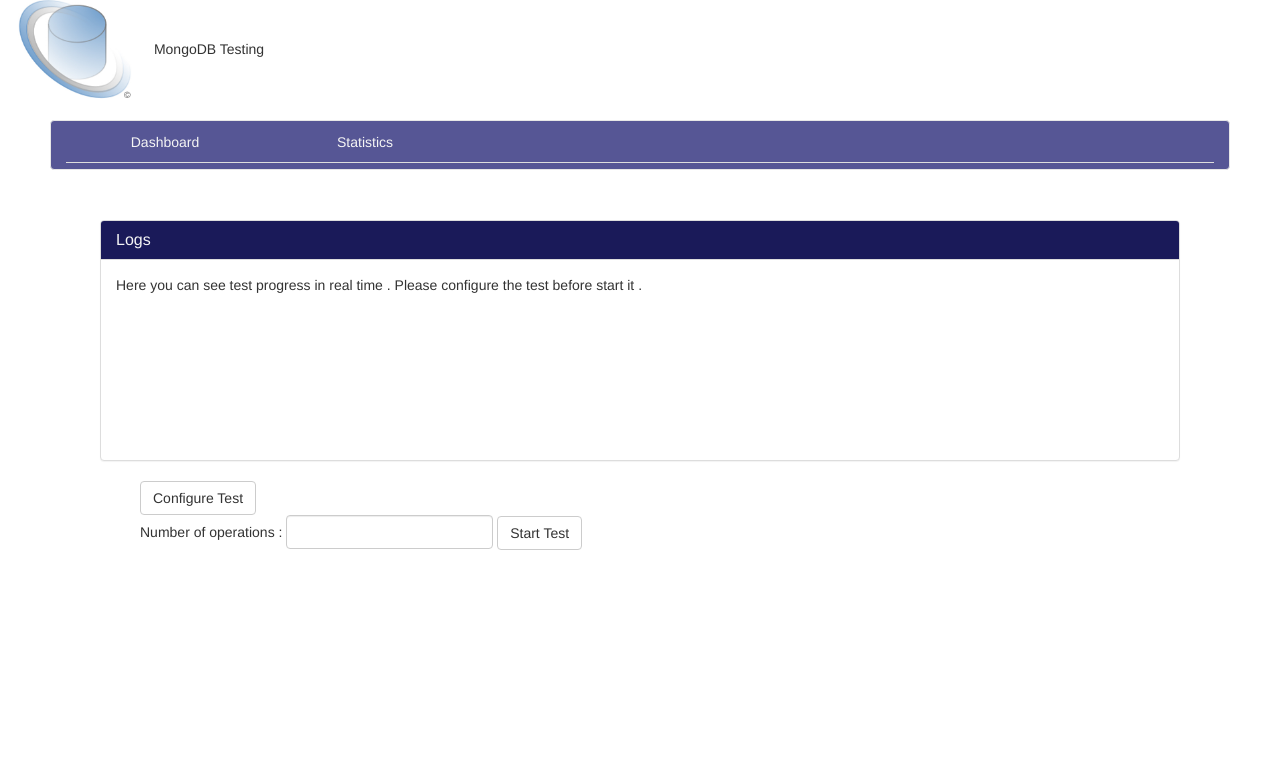
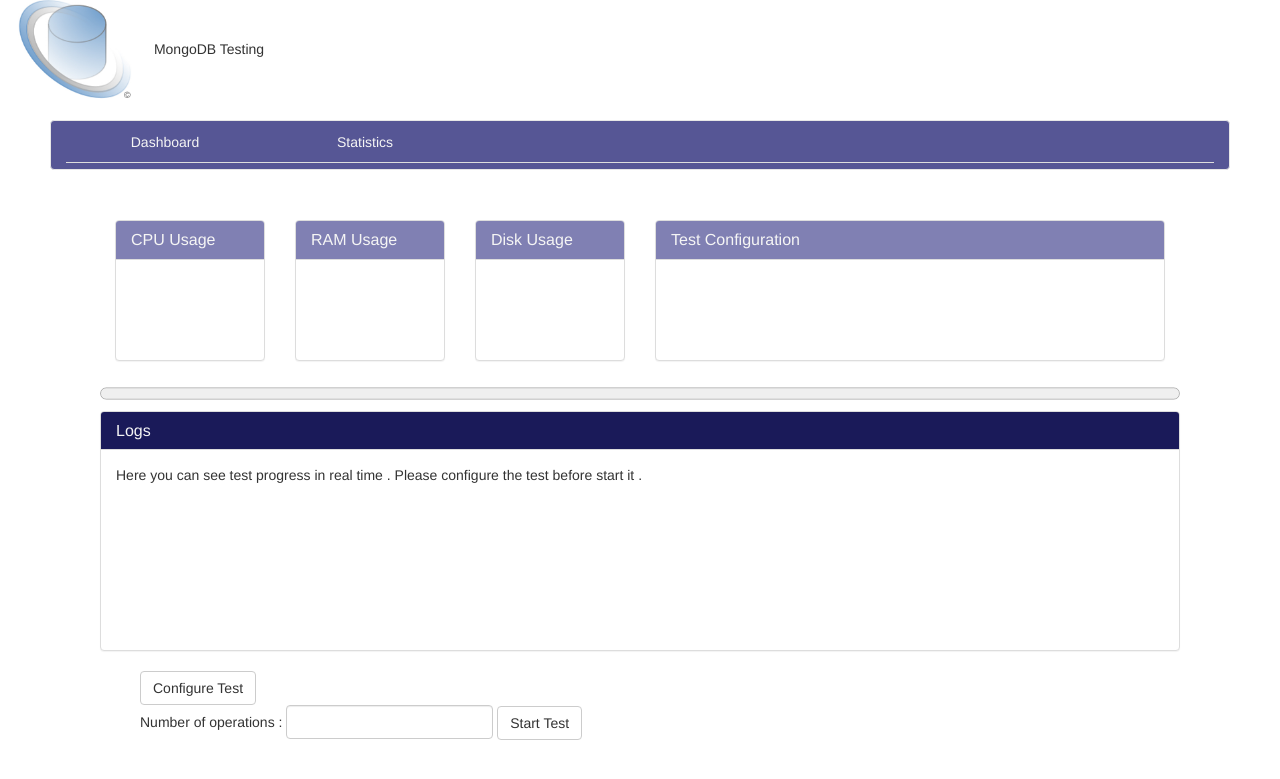
Before and after one commit to AndRRei/Licenta, a Django app: page /MongoTests/dashboard in a window 1280 px wide. Shown: the top 779 px of the page. Run offline with Django 3.2, Linux system fonts and the light colour scheme; data that the repository does not hold is empty; some libraries are stand-ins or nearby versions.

Commit message:
Added CPU usage
Added CPU usage

```diff
--- a/Licenta/Licenta/src/Licenta/urls.py
+++ b/Licenta/Licenta/src/Licenta/urls.py
@@ -11,5 +11,7 @@ urlpatterns = patterns('',
    #url(r'^MongoTests/tests', 'MongoTests.views.tests',name='tests'),
     url(r'^MongoTests/dashboard', 'MongoTests.views.dashboard',name='dashboard'),
     url(r'MongoTests/testMongoDB' , 'MongoTests.views.testMongoDB'),
-    url(r'MongoTests/saveTestConfiguration',"MongoTests.views.saveTestConfiguration")
+    url(r'MongoTests/saveTestConfiguration',"MongoTests.views.saveTestConfiguration"),
+    url(r'MongoTests/getTestStatus','MongoTests.views.getTestStatus'),
+    url(r'MongoTests/getCPUUsage','MongoTests.views.getCPUUsage')
 )
--- a/Licenta/Licenta/src/MongoTests/TableGenerator.py
+++ b/Licenta/Licenta/src/MongoTests/TableGenerator.py
@@ -32,14 +32,12 @@ class TableGenerator():
             db.read_collection.insert_one({"create":"readCollection"})
             documents=self.createDocuments(int(int(self.NumberOfOperations) * float(int(configuration['readPercentage'])*0.01)),configuration['readSize'],configuration['readKeys'])
             db.read_collection.insert_many(documents)
-            self.printCollection(db.read_collection)
         if 'writeState' in configuration:
             db.write_collection.insert_one({"create":"writeCollection"})
         if 'updateState' in configuration:
             db.update_collection.insert_one({"create":"updateCollection"})
             documents=self.createDocuments(int(int(self.NumberOfOperations) * float(int(configuration['updatePercentage'])*0.01)),configuration['updateSize'],configuration['updateKeys'])
             db.update_collection.insert_many(documents)
-            self.printCollection(db.update_collection)
     def createDocument(self,numberOfKeys,s):
         document = {}
         key=""
--- a/Licenta/Licenta/src/MongoTests/Templates/dashboard.html
+++ b/Licenta/Licenta/src/MongoTests/Templates/dashboard.html
@@ -3,6 +3,51 @@
 {% block title %}Dashboard{% endblock %}
 
 {% block content %}
+
+<div class="container-fluid">
+	<div class="row">
+		<div class="col-md-2" id="CPUUsage">
+			<div class="panel panel-default">
+				<div id="id-panel-CPUUsage-heading" class="panel-heading">
+					<h3 class="panel-title">CPU Usage</h3>
+				</div>
+				<div id="id-panel-CPUUsage-body" class="panel-body"></div>
+			</div>
+		</div>
+
+		<div class="col-md-2" id="memoryUsage">
+			<div class="panel panel-default">
+				<div id="id-panel-memoryUsage-heading" class="panel-heading">
+					<h3 class="panel-title">RAM Usage</h3>
+				</div>
+				<div id="id-panel-memoryUsage-body" class="panel-body"></div>
+			</div>
+		</div>
+		<div class="col-md-2" id="diskUsage">
+			<div class="panel panel-default">
+				<div id="id-panel-diskUsage-heading" class="panel-heading">
+					<h3 class="panel-title">Disk Usage</h3>
+				</div>
+				<div id="id-panel-diskUsage-body" class="panel-body"></div>
+			</div>
+		</div>
+		<div class="col-md-6" id="testConfiguration">
+			<div class="panel panel-default">
+				<div id="id-panel-testConfiguration-heading" class="panel-heading">
+					<h3 class="panel-title">Test Configuration</h3>
+				</div>
+				<div id="id-panel-testConfiguration-body" class="panel-body"></div>
+			</div>
+		</div>
+	</div>
+</div>
+
+<div id="progressStatus">
+	<div id="progressBarDiv" >
+		<progress id="progressBar" max="100" value="0"></progress>
+	</div>
+</div>
+
 <div class="panel panel-default">
 	<div id="id-panel-heading" class="panel-heading">
 		<h3 class="panel-title">Logs</h3>
@@ -22,10 +67,12 @@
 		<form id="startTestForm" action="" method="post">
 			{% csrf_token %}
 			<li>
-			<p>Number of operations :</p>
+				<p>
+					Number of operations :
+				</p>
 			</li>
 			<li>
-			<input name="NumberOfOperations" class="form-control" type="text">
+				<input id="NumberOfOperations" name="NumberOfOperations" class="form-control" type="text">
 			</li>
 			<li>
 				<button id="startTestButton" type="submit" class="btn btn-default">
@@ -102,6 +149,19 @@
 {% block script %}
 <script>
 	jQuery(document).ready(function() {
+		setInterval(function() {
+			$.ajax({
+				url : 'MongoTests/getCPUUsage',
+				datatype : 'json',
+				type : 'GET',
+				success : function(data) {
+					$("#id-panel-CPUUsage-body").html("<p style='color:green'>" + data.CPUUsage + " % </p><p style='color:red'>" + data.totalCPUUsage + " % </p>");
+					$("#id-panel-memoryUsage-body").html(data.memoryUsage + " % ");
+				},
+				error : function(data) {
+				}
+			});
+		}, 300);
 		$("#configureTestButton").click(function() {
 			$("#configureTestModal").modal();
 		});
@@ -111,50 +171,105 @@
 			aux = $("#Operation").html();
 			$('#operations').append(aux);
 
-
-
 		});
-	$('#configurationForm').submit(function(event) { // set onsubmit event to the form
+		$('#configurationForm').submit(function(event) {// set onsubmit event to the form
 			event.preventDefault();
-  			var data = $('#configurationForm').serialize(); // serialize all the data in the form
+			var data = $('#configurationForm').serialize();
+			// serialize all the data in the form
 			$.ajax({
-    		url: 'MongoTests/saveTestConfiguration', // php script to retern json encoded string
-    		data: data,  // serialized data to send on server
+				url : 'MongoTests/saveTestConfiguration', // php script to retern json encoded string
+				data : data, // serialized data to send on server
 				//dataType:'json', // set recieving type - JSON in case of a question
-    		type:'POST', // set sending HTTP Request type
-    		async:false,
-    		success: function(data) { // callback method for further manipulations
-
-        	console.log(data);
-
+				type : 'POST', // set sending HTTP Request type
+				success : function(element) {// callback method for further manipulations
+							console.log(element);
+							updateTestConfiguration(element);
 
 				},
-    		error: function(data) { alert("error"); // if error occured
+				error : function(data) {
+					alert("error");
+					// if error occured
 				}
 			});
 			//return false;
 		});
-	$("#startTestForm").submit(function(event){
+
+		$("#startTestForm").submit(function(event) {
 			event.preventDefault();
+			$("#startTestButton").attr('disabled', 'disabled');
+			$("#progressBar").attr('value', 0);
+			$("#progressBar").attr('max', $('#NumberOfOperations').val());
+			$("#id-panel-body").empty();
+			interval = setInterval(function() {
+				$.ajax({
+					url : 'MongoTests/getTestStatus',
+					datatype : 'json',
+					type : 'GET',
+					success : function(data) {
 
+						if (data.isTableCreated == 1) {
+							$('#id-panel-body').append('<p>Current operation is : ' + data.currentNumberOfOperation + '</p>');
+						} else if (data.isTableCreated == 0) {
+							$('#id-panel-body').append('<p>Creating tables . . .</p>');
+
+						}
+						if (data.isFinished == 1) {
+							clearInterval(interval);
+							$("#startTestButton").removeAttr('disabled');
+						}
+						$("#progressBar").attr('value', data.currentNumberOfOperation);
+					},
+					error : function(data) {
+
+					}
+				});
+
+			}, 1000);
 			$.ajax({
-			url:'MongoTests/testMongoDB',
-			data:$('#startTestForm').serialize(),
-			type:'POST',
-			success :function(data){
-				console.log(data);
+				url : 'MongoTests/testMongoDB',
+				data : $('#startTestForm').serialize(),
+				type : 'POST',
+				success : function(data) {
 				},
-			error:function(data){
+				error : function(data) {
 					alert("eroare");
+				}
+			});
+
+		});
+		function updateTestConfiguration(element)
+		{
+			$("#id-panel-testConfiguration-body").html("<table id='id-table-configuration' border='1'>"
+							+"<tr>"
+								+"<td>Operations</td>"
+								+"<td>Percentage</td>"
+								+"<td>Keys</td>"
+								+"<td>Size</td>"
+							+"</tr>"
+
+							+"<tr>"
+								+"<td>"+element.readState+"</td>"
+								+"<td>"+element.readPercentage+"</td>"
+								+"<td>"+element.readKeys+"</td>"
+								+"<td>"+element.readSize+"</td>"
+							+"</tr>"
+							+"<tr>"
+								+"<td>"+element.writeState+"</td>"
+								+"<td>"+element.writePercentage+"</td>"
+								+"<td>"+element.writeKeys+"</td>"
+								+"<td>"+element.writeSize+"</td>"
+							+"</tr>"
+							+"<tr>"
+								+"<td>"+element.updateState+"</td>"
+								+"<td>"+element.updatePercentage+"</td>"
+								+"<td>"+element.updateKeys+"</td>"
+								+"<td>"+element.updateSize+"</td>"
+							+"</tr>"
+
+						+"</table>");
 		}
 
 	});
-	});
-	});
-
-
-
-
 
 </script>
 {% endblock %}
--- a/Licenta/Licenta/src/MongoTests/static/css/styles.css
+++ b/Licenta/Licenta/src/MongoTests/static/css/styles.css
@@ -45,7 +45,31 @@ tr , td{
 }
 #id-panel-body{
 	min-height: 200px;
+	max-height: 200px;
+	overflow-y: scroll;
 }
 #id-options-panel li{
 	display: inline-block;
 }
+#progressBar{
+	width:100%;
+	height: 25px;
+
+}
+
+#progressBarDiv{
+	width:100%;
+	display:inline-block;
+}
+#id-panel-CPUUsage-heading,#id-panel-memoryUsage-heading,#id-panel-diskUsage-heading,#id-panel-testConfiguration-heading{
+	background-color: #8080B3;
+	color:whitesmoke;
+}
+#id-panel-CPUUsage-body,#id-panel-memoryUsage-body,#id-panel-diskUsage-body,#id-panel-testConfiguration-body{
+	min-height: 100px;
+	max-height: 100px;
+}
+#id-table-configuration{
+	width:100%;
+	height:100%;
+}
--- a/Licenta/Licenta/src/MongoTests/views.py
+++ b/Licenta/Licenta/src/MongoTests/views.py
@@ -1,5 +1,9 @@
 import threading
 import time
+import json
+import psutil
+import os
+import collections
 
 from django.forms.models import modelform_factory
 from django.forms import ModelForm
@@ -10,6 +14,7 @@ from django.shortcuts import render
 from MongoTests.TableGenerator import TableGenerator
 from MongoTests.DatabaseTester import DatabaseTester
 
+
 class TestConfigurationForm(ModelForm):
     class Meta:
         model =TestConfiguration
@@ -18,35 +23,18 @@ class TestConfigurationForm(ModelForm):
                     'updateState','updatePercentage','updateKeys','updateSize']
 
 class myThread (threading.Thread):
-    flagTablesCreated=0
-    tablesCreated="Tables were created"
-    totalNumOfOperations=0
-    currentNumOfOperations=0
-    status=1
+    currentNumberOfOps=0
 
-    def __init__(self, totalNumOfOperations):
+    def __init__(self,tester):
         threading.Thread.__init__(self)
-        self.totalNumOfOperations=totalNumOfOperations
+        self.tester=tester
     def run(self):
-        time.sleep(1)
-        self.status="Tables created"
-        time.sleep(1)
-        self.currentNumOfOperations=self.totalNumOfOperations/5
-        self.status=self.currentNumOfOperations
-        time.sleep(1)
-        self.currentNumOfOperations=self.totalNumOfOperations/4
-        self.status=self.currentNumOfOperations
-        time.sleep(1)
-        self.currentNumOfOperations=self.totalNumOfOperations/3
-        self.status=self.currentNumOfOperations
-        time.sleep(1)
-        self.currentNumOfOperations=self.totalNumOfOperations/2
-        self.status=+self.currentNumOfOperations
-        time.sleep(1)
-        self.currentNumOfOperations=self.totalNumOfOperations
-        self.status=+self.currentNumOfOperations
-        time.sleep(1)
-        self.status=0
+        self.tester.test()
+    def getCurrentNumberOfOps(self):
+        self.currentNumberOfOps=self.tester.status
+        return self.currentNumberOfOps
+    def getThreadId(self):
+        return threading.get_ident()
 
 
 
@@ -55,7 +43,9 @@ class myThread (threading.Thread):
 
 
 
-t1 =myThread(0)
+
+t1=myThread(0)
+isThreadStarted=False;
 # def base(request):
 #     return render(request , 'base.html')
 # def tests(request):
@@ -67,11 +57,53 @@ def saveTestConfiguration(request):
     configuration = TestConfiguration()
     configuration = request.POST
     request.session["test_configuration"]=configuration
-    print (configuration)
-    return HttpResponse("succes");
+    return HttpResponse(json.dumps(configuration),content_type = "application/json");
 def testMongoDB(request):
     cr=TableGenerator(request.session["test_configuration"],request.POST.get('NumberOfOperations',False))
     cr.createTables()
     tester = DatabaseTester(request.session["test_configuration"],request.POST.get('NumberOfOperations',False))
-    time_interval=tester.test()
-    return HttpResponse("succes from test Mongo with : " + str(time_interval));
+    #time_interval=tester.test()
+    #global status
+    #status=tester.status;
+    global t1
+    t1=myThread(tester)
+    t1.start()
+    global isThreadStarted
+    isThreadStarted=True
+
+    return HttpResponse("Thread for test was started");
+def getTestStatus(request):
+    global isThreadStarted
+    isFinished=0;
+    currentNumberOfOps=0;
+    if(isThreadStarted==True):
+
+        currentNumberOfOps=t1.getCurrentNumberOfOps()
+        if not t1.isAlive():
+            isFinished=1;
+            isThreadStarted=False
+        data={}
+        data['currentNumberOfOperation']=currentNumberOfOps;
+        data['isFinished']=isFinished;
+        data['isTableCreated']=1
+        return HttpResponse(json.dumps(data),content_type = "application/json");
+    else:
+        data={}
+        data['isTableCreated']=0
+        return HttpResponse(json.dumps(data),content_type = "application/json");
+def getCPUUsage(request):
+    data={}
+    global isThreadStarted
+    global t1
+    proc = psutil.Process()
+    c=collections.Counter(proc.threads())
+    if(t1.isAlive()):
+        for thread in c.elements():
+            if(thread.id==t1.getThreadId()):
+                data['CPUUsage']=proc.cpu_percent(interval=1)
+    else:
+        data['CPUUsage']=0
+
+    data['totalCPUUsage']=psutil.cpu_percent()
+    data['memoryUsage']=psutil.virtual_memory().percent
+    return HttpResponse(json.dumps(data),content_type = "application/json");
```
Also changed, not shown: Licenta/Licenta/src/MongoTests/DatabaseTester.py (+7 -3 lines), Licenta/Licenta/src/db.sqlite3. Lines whose indentation alone changed are shown as unchanged.
